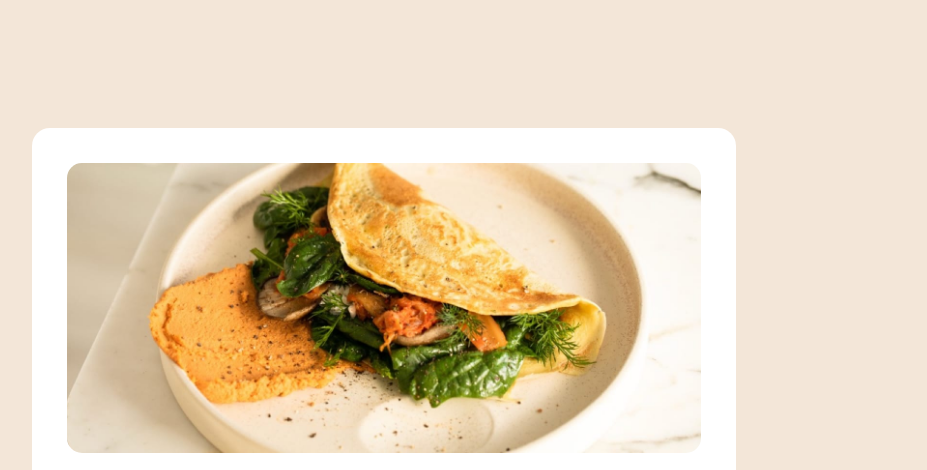
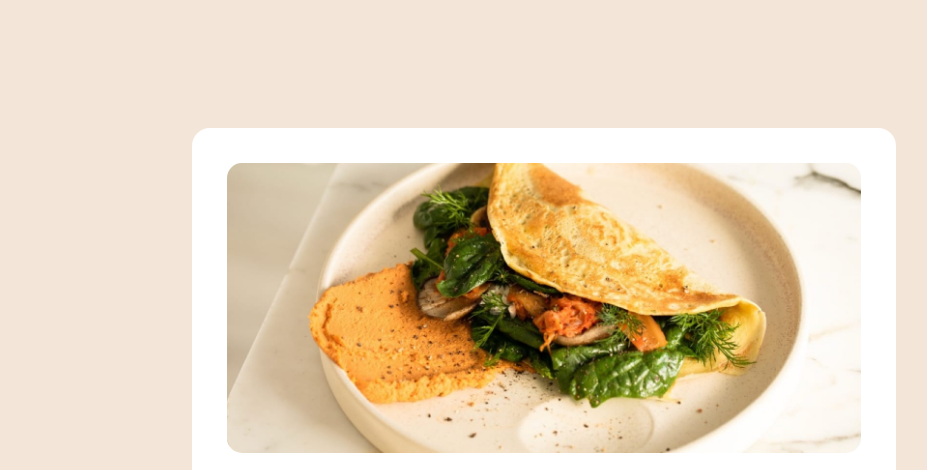
Before and after one commit to bethjaye136/recipe-page-main, a plain HTML site: page index.html in a window 1280 px wide. Shown: the top 470 px of the page, without its empty margins (96-1023 px from the left). Drawn offline with Linux system fonts and the light colour scheme.

Commit message:
fixed error

```diff
--- a/style.css
+++ b/style.css
@@ -105,9 +105,10 @@ span {
     display: flex;
     max-width: 44rem;
     max-height: fit-content;
-    margin: 8rem;
+    margin: 8rem auto;
     border-radius: 18px;
     align-items: center;
+    justify-content: center
 
 }
 
```
